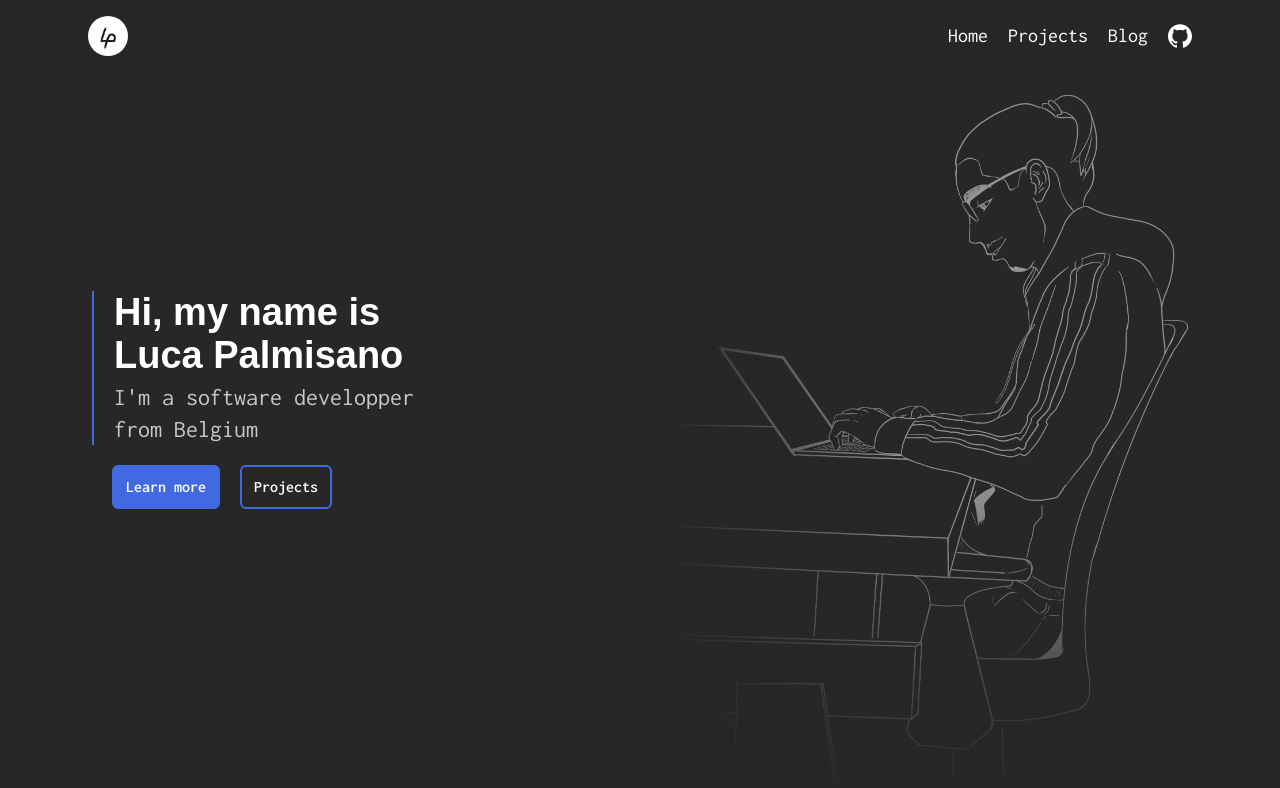
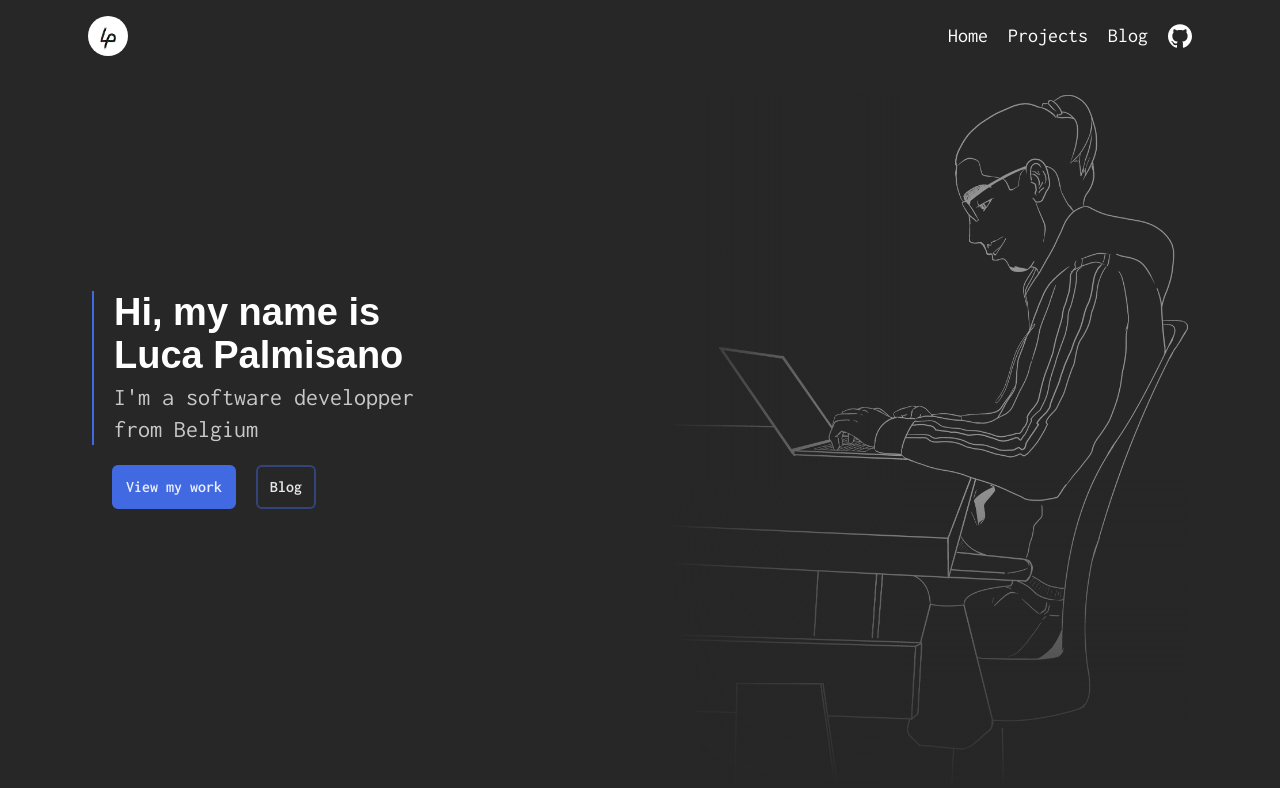
Before and after one commit to Lucino772/lucapalmi.com, a Next.js app: page / in a window 1280 px wide. Shown: the top 788 px of the page. Built offline with nearby package versions, Linux system fonts and the light colour scheme; a web font is replaced by a local one.

Commit message:
feat: updated links on home page

```diff
--- a/src/app/globals.css
+++ b/src/app/globals.css
@@ -6,7 +6,12 @@
 @theme {
     --color-primary: #242424;
     --color-secondary: #272727;
-    --color-accent-blue: #4169e1;
+    --color-accent-blue: hsl(225, 72.73%, 56.86%);
+    --color-accent-dark-blue: color-mix(
+        in oklab,
+        var(--color-accent-blue) 45%,
+        transparent
+    );
 
     --font-headings: var(--font-cascadia-code);
     --font-content: var(--font-inconsolata);
--- a/src/app/page.tsx
+++ b/src/app/page.tsx
@@ -34,16 +34,16 @@ export default function Index() {
                     </div>
                     <div className="font-content relative mt-5 flex flex-row justify-start gap-5 pl-5">
                         <Link
-                            href="/about"
-                            className="border-accent-blue bg-accent-blue hover:text-opacity-80 animate-[fade_200ms_500ms_ease-out_normal_forwards] rounded-md border-2 px-3 py-2 text-base font-semibold text-white opacity-0 transition-colors hover:cursor-pointer"
+                            href="/projects"
+                            className="border-accent-blue bg-accent-blue animate-[fade_200ms_500ms_ease-out_normal_forwards] rounded-md border-2 px-3 py-2 text-base font-semibold text-white/90 opacity-0 transition-colors hover:cursor-pointer hover:text-white"
                         >
-                            Learn more
+                            View my work
                         </Link>
                         <Link
-                            href="/projects"
-                            className="border-accent-blue hover:text-opacity-80 animate-[fade_200ms_600ms_ease-out_normal_forwards] rounded-md border-2 px-3 py-2 text-base font-semibold text-white opacity-0 transition-colors hover:cursor-pointer"
+                            href="/articles"
+                            className="border-accent-dark-blue hover:border-accent-blue animate-[fade_200ms_600ms_ease-out_normal_forwards] rounded-md border-2 px-3 py-2 text-base font-semibold text-white/90 opacity-0 transition-colors hover:cursor-pointer hover:text-white"
                         >
-                            Projects
+                            Blog
                         </Link>
                     </div>
                 </div>
```
